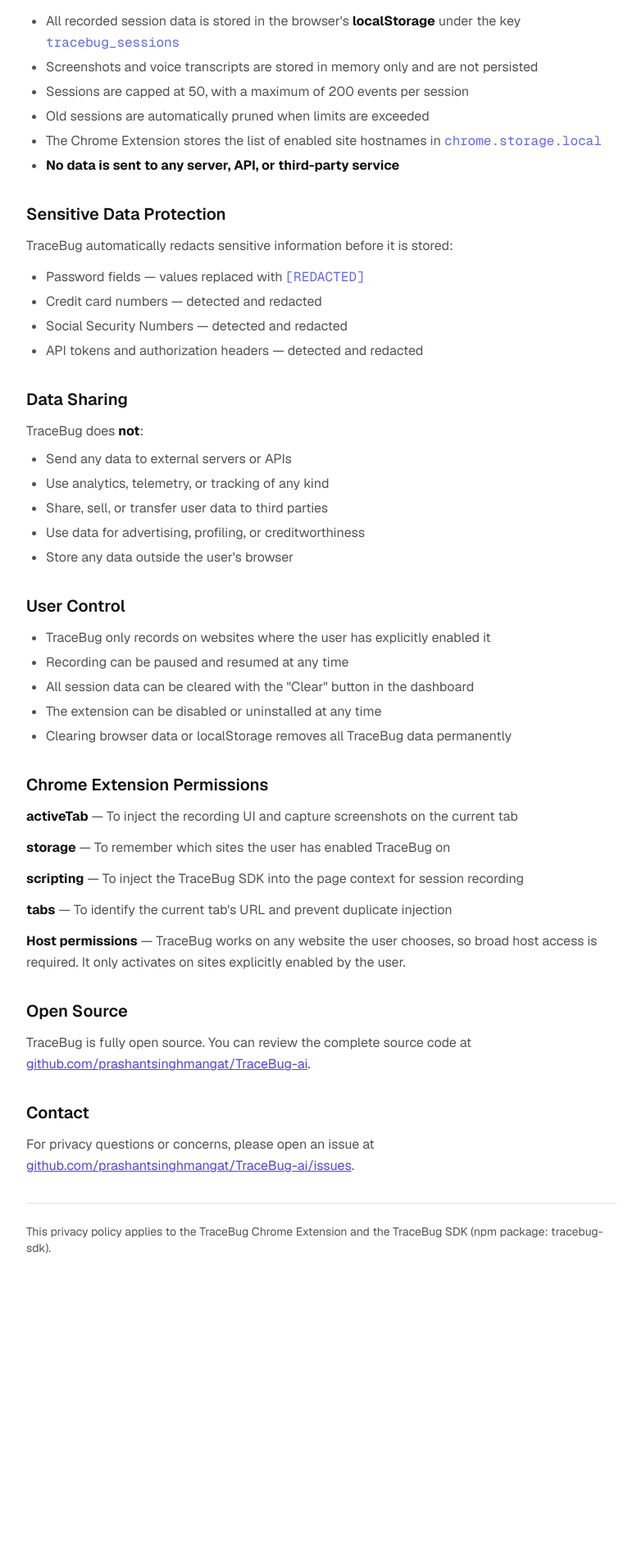
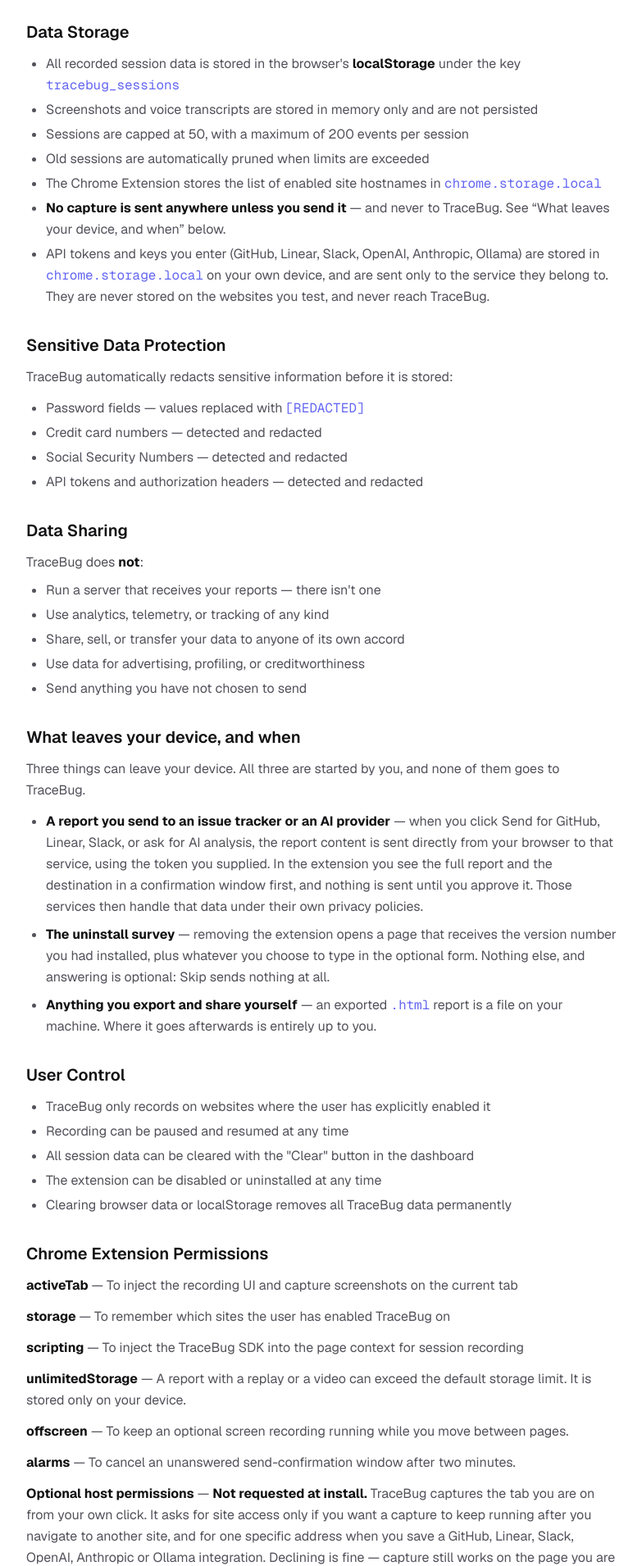
Before and after one commit to prashantsinghmangat/TraceBug-ai, a Next.js app in the folder website/: page /privacy in a window 1280 px wide. Shown: the part 887-2797 px from the top of the page at 82% size, without its empty margins (248-1031 px from the left). Before the commit the page ends 2499 px from the top, so only its background shows below. Built offline with nearby package versions, Linux system fonts and the light colour scheme.

Commit message:
release: 1.11.0 store name, privacy policy, redirect verified

```diff
--- a/website/app/privacy/page.tsx
+++ b/website/app/privacy/page.tsx
@@ -3,7 +3,7 @@
 export const metadata = {
   title: "Privacy Policy — TraceBug",
   description:
-    "TraceBug privacy policy. All data stays in your browser. No servers, no tracking, no third-party transfers.",
+    "TraceBug privacy policy. Nothing goes to TraceBug. You choose what's sent to GitHub, Linear, Slack or your AI provider.",
 };
 
 export default function PrivacyPage() {
@@ -19,7 +19,7 @@
 
         <h1 className="text-3xl font-bold mb-2">Privacy Policy</h1>
         <p className="text-text-muted mb-10">
-          Last updated: March 23, 2026
+          Last updated: October 13, 2026
         </p>
 
         <div className="space-y-8 text-text-muted leading-relaxed">
@@ -32,9 +32,12 @@
               during testing sessions and generates developer-ready bug reports.
               TraceBug is designed with privacy as a core principle:{" "}
               <strong className="text-text-primary">
-                all data stays in your browser
+                nothing goes to TraceBug
               </strong>
-              . No data is ever sent to external servers.
+              . There is no TraceBug server that receives your reports. A
+              capture&apos;s content stays on your device until you choose to
+              send it somewhere, and the only destinations are services you
+              configure yourself: GitHub, Linear, Slack, or an AI provider.
             </p>
           </section>
 
@@ -99,7 +102,19 @@
                 <code className="text-accent">chrome.storage.local</code>
               </li>
               <li>
-                <strong className="text-text-primary">No data is sent to any server, API, or third-party service</strong>
+                <strong className="text-text-primary">
+                  No capture is sent anywhere unless you send it
+                </strong>{" "}
+                — and never to TraceBug. See &ldquo;What leaves your device, and
+                when&rdquo; below.
+              </li>
+              <li>
+                API tokens and keys you enter (GitHub, Linear, Slack, OpenAI,
+                Anthropic, Ollama) are stored in{" "}
+                <code className="text-accent">chrome.storage.local</code> on
+                your own device, and are sent only to the service they belong
+                to. They are never stored on the websites you test, and never
+                reach TraceBug.
               </li>
             </ul>
           </section>
@@ -128,11 +143,51 @@
               TraceBug does <strong className="text-text-primary">not</strong>:
             </p>
             <ul className="list-disc pl-6 space-y-1 mt-2">
-              <li>Send any data to external servers or APIs</li>
+              <li>Run a server that receives your reports — there isn&apos;t one</li>
               <li>Use analytics, telemetry, or tracking of any kind</li>
-              <li>Share, sell, or transfer user data to third parties</li>
+              <li>Share, sell, or transfer your data to anyone of its own accord</li>
               <li>Use data for advertising, profiling, or creditworthiness</li>
-              <li>Store any data outside the user&apos;s browser</li>
+              <li>Send anything you have not chosen to send</li>
+            </ul>
+          </section>
+
+          <section>
+            <h2 className="text-xl font-semibold text-text-primary mb-3">
+              What leaves your device, and when
+            </h2>
+            <p className="mb-3">
+              Three things can leave your device. All three are started by you,
+              and none of them goes to TraceBug.
+            </p>
+            <ul className="list-disc pl-6 space-y-2">
+              <li>
+                <strong className="text-text-primary">
+                  A report you send to an issue tracker or an AI provider
+                </strong>{" "}
+                — when you click Send for GitHub, Linear, Slack, or ask for AI
+                analysis, the report content is sent directly from your browser
+                to that service, using the token you supplied. In the extension
+                you see the full report and the destination in a confirmation
+                window first, and nothing is sent until you approve it. Those
+                services then handle that data under their own privacy policies.
+              </li>
+              <li>
+                <strong className="text-text-primary">
+                  The uninstall survey
+                </strong>{" "}
+                — removing the extension opens a page that receives the version
+                number you had installed, plus whatever you choose to type in
+                the optional form. Nothing else, and answering is optional:
+                Skip sends nothing at all.
+              </li>
+              <li>
+                <strong className="text-text-primary">
+                  Anything you export and share yourself
+                </strong>{" "}
+                — an exported <code className="text-accent">.html</code> report
+                is a file on your machine. Where it goes afterwards is entirely
+                up to you.
+              </li>
             </ul>
           </section>
 
@@ -171,14 +226,30 @@
                 recording
               </div>
               <div>
-                <strong className="text-text-primary">tabs</strong> — To
-                identify the current tab&apos;s URL and prevent duplicate injection
+                <strong className="text-text-primary">unlimitedStorage</strong>{" "}
+                — A report with a replay or a video can exceed the default
+                storage limit. It is stored only on your device.
               </div>
               <div>
-                <strong className="text-text-primary">Host permissions</strong>{" "}
-                — TraceBug works on any website the user chooses, so broad host
-                access is required. It only activates on sites explicitly enabled
-                by the user.
+                <strong className="text-text-primary">offscreen</strong> — To
+                keep an optional screen recording running while you move between
+                pages.
+              </div>
+              <div>
+                <strong className="text-text-primary">alarms</strong> — To
+                cancel an unanswered send-confirmation window after two minutes.
+              </div>
+              <div>
+                <strong className="text-text-primary">
+                  Optional host permissions
+                </strong>{" "}
+                — <strong className="text-text-primary">Not requested at
+                install.</strong> TraceBug captures the tab you are on from your
+                own click. It asks for site access only if you want a capture to
+                keep running after you navigate to another site, and for one
+                specific address when you save a GitHub, Linear, Slack, OpenAI,
+                Anthropic or Ollama integration. Declining is fine — capture
+                still works on the page you are on.
               </div>
             </div>
           </section>
```
Also changed, not shown: website/next.config.js (+8 -0 lines), 5 other files (tests, documents, lock files or other folders).
